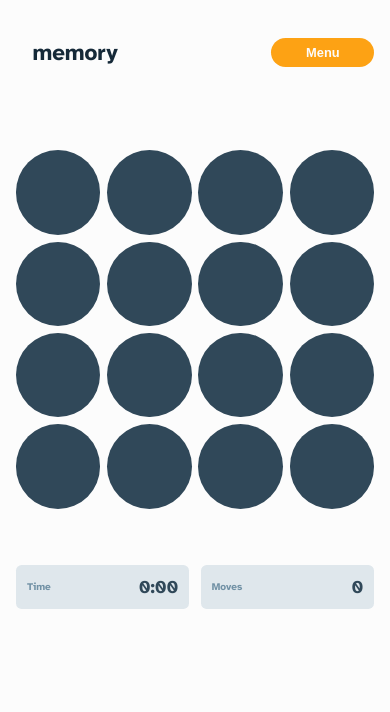
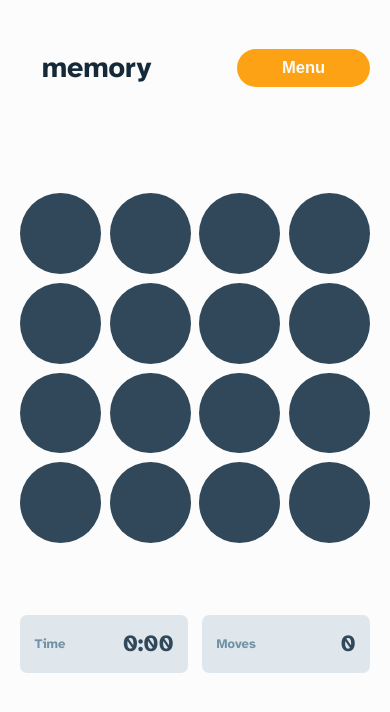
Before and after one commit to esme-marie/memory-game, a Next.js app: page / in a window 390 px wide. Both pictures are taken after a click on the button "Start Game". Shown: the top 712 px of the page. Built offline with nearby package versions, Linux system fonts and the light colour scheme.

Commit message:
Fix responsiveness

```diff
--- a/components/GameScreen.tsx
+++ b/components/GameScreen.tsx
@@ -228,7 +228,7 @@ const GameScreen: NextComponentType<NextPageContext, {}, Props> = (
         />
 
         {numberOfPlayers === 1 && (
-          <div className={stylesComp.game_stats}>
+          <div className="game-stats">
             <Timer
               key={timerKey}
               gameStarted={gameStarted}
@@ -238,7 +238,7 @@ const GameScreen: NextComponentType<NextPageContext, {}, Props> = (
               onCompletedTime={submitTimeNeeded}
             />
 
-            <div className={`info-bar ${stylesComp.stat_bar}`}>
+            <div className="info-bar stat-bar">
               <h3 className="bar-label">Moves</h3>
               <h2 className="bar-value">{movesNeeded}</h2>
             </div>
--- a/components/Timer.tsx
+++ b/components/Timer.tsx
@@ -71,7 +71,7 @@ const Timer: NextComponentType<NextPageContext, {}, Props> = (props: Props) => {
   }, [timer.minutes, onGameTimedOut]);
 
   return (
-    <div className={`info-bar ${stylesComp.stat_bar}`}>
+    <div className="info-bar stat-bar">
       <h3 className="bar-label">Time</h3>
       <h2 className="bar-value">
         {timer.minutes}:{timer.seconds}
--- a/styles/Components.module.scss
+++ b/styles/Components.module.scss
@@ -40,32 +40,6 @@
   }
 }
 
-.game_stats {
-  display: flex;
-  column-gap: 3rem;
-  margin-top: 8rem;
-
-  &:not(.total_players_3),
-  &:not(.total_players_4) {
-    @include breakpoint(500) {
-      margin-top: 10rem;
-      width: calc(100vw - 8rem);
-    }
-
-    @include breakpoint(400) {
-      column-gap: 2rem;
-      width: calc(100vw - 5.6rem);
-    }
-
-    .stat_bar {
-      @include breakpoint(500) {
-        flex-basis: 50%;
-        width: auto;
-      }
-    }
-  }
-}
-
 #s_player_label {
   @include breakpoint(500) {
     display: block;
--- a/styles/globals.scss
+++ b/styles/globals.scss
@@ -12,26 +12,33 @@ body {
   height: 100%;
   -webkit-tap-highlight-color: transparent;
   -webkit-text-size-adjust: 100%;
+  -ms-overflow-style: none; /* Internet Explorer 10+ */
 }
 
+body::-webkit-scrollbar {
+  display: none;
+} /* Safari and Chrome */
+
+
+
 html {
+  scrollbar-width: none; /* Firefox */
   font-size: 50%;
-  scroll-behavior: smooth;
 
   @include breakpoint(1600) {
     font-size: 60%;
   }
 
   @include breakpoint(1000) {
+    font-size: 55%;
+  }
+
+  @include breakpoint(600) {
     font-size: 45%;
   }
 
-  @include breakpoint(600) {
-    font-size: 35%;
-  }
-
   @include breakpoint(320) {
-    font-size: 25%;
+    font-size: 40%;
   }
 }
 
@@ -41,6 +48,32 @@ button {
   cursor: pointer;
   font-size: 2.3rem;
   font-weight: bold;
+}
+
+.game-stats {
+  display: flex;
+  column-gap: 3rem;
+  margin-top: 8rem;
+
+  &:not(.total_players_3),
+  &:not(.total_players_4) {
+    @include breakpoint(500) {
+      margin-top: 10rem;
+      width: calc(100vw - 8rem);
+    }
+
+    @include breakpoint(400) {
+      column-gap: 2rem;
+      width: calc(100vw - 5.6rem);
+    }
+
+    .stat-bar {
+      @include breakpoint(500) {
+        flex-basis: 50%;
+        width: auto;
+      }
+    }
+  }
 }
 
 .game-stats {
```
